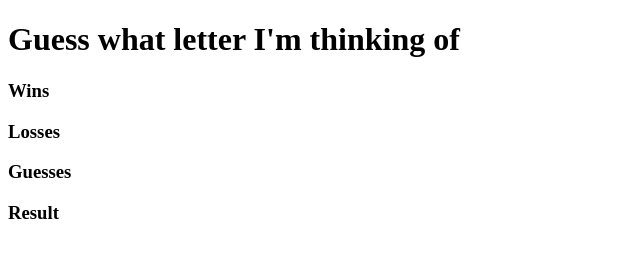
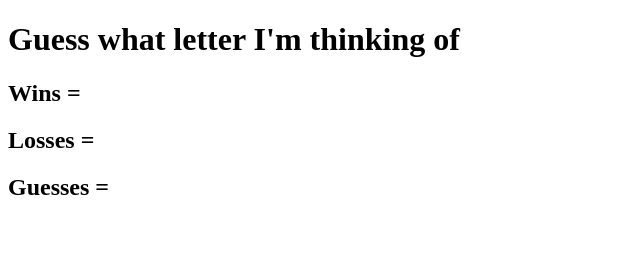
Before and after one commit to katsutanabe/Psychic-Game, a plain HTML site: page index.html/index.html in a window 1280 px wide. Shown: the whole page, without its empty margins (0-640 px from the left). Drawn offline with Linux system fonts and the light colour scheme.

Commit message:
ready to submit hw3

```diff
--- a/assets/javascript/game.js
+++ b/assets/javascript/game.js
@@ -1,4 +1,3 @@
-
 
     var wins = 0;
     var losses = 0;
@@ -42,7 +41,7 @@
         reWriteStats();
         letteranswerPrint();
         }
-        if(guesses <= 1){
+        if (guesses <= 1){
         losses++;
         guesses=9;
         letteranswerPrint();
--- a/index.html/index.html
+++ b/index.html/index.html
@@ -9,11 +9,10 @@
 <body onload="letteranswer()">
     <h1>Guess what letter I'm thinking of </h1>
 
-    <h3 id="Wins"> Wins </h3>
-    <h3 id="Losses"> Losses </h3>
-    <h3 id="Guesses"> Guesses </h3>
-    <h3 id="Result"> Result </h3>
+    <h2 id="Wins"> Wins = </h2>
+    <h2 id="Losses"> Losses = </h2>
+    <h2 id="Guesses"> Guesses = </h2>
 
-    <script type= "text/javascript" src="../assets/javascript/game.js"></script>
+     <script type= "text/javascript" src="../assets/javascript/game.js"></script>
 </body>
 </html>
```
